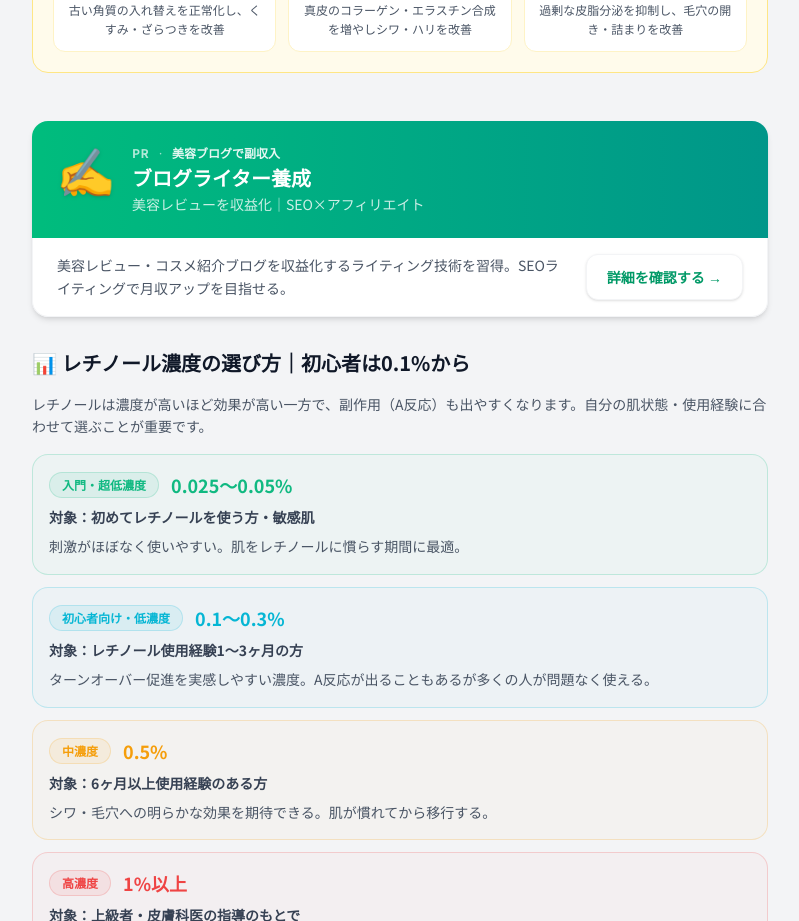
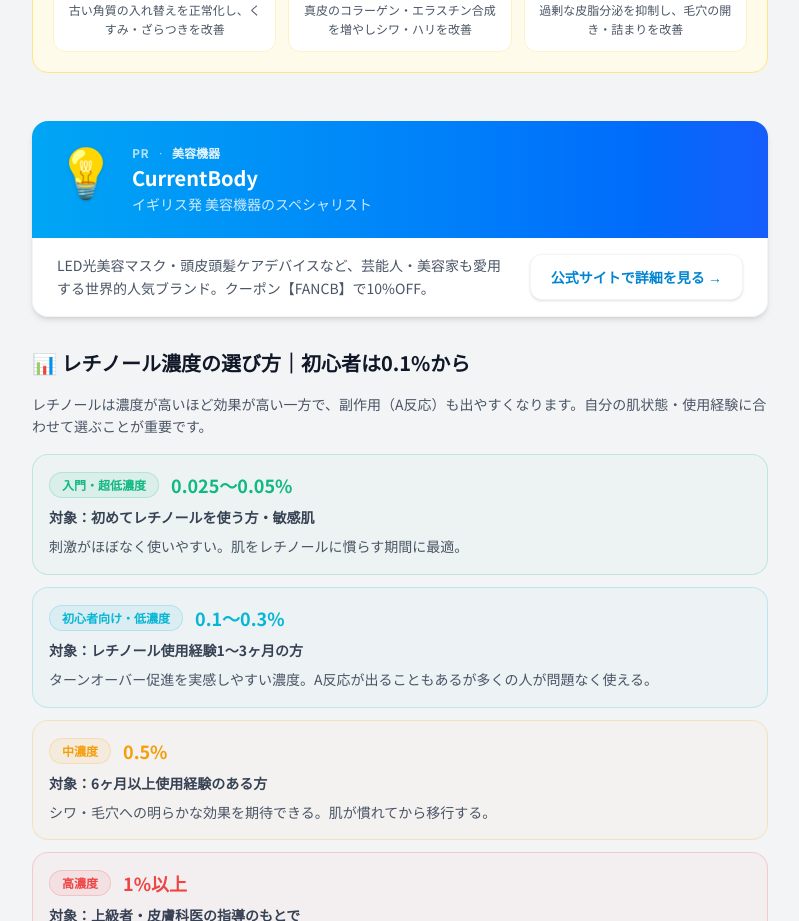
Before and after one commit to tz20262026/beauty-tech-japan, a Next.js app: page /retinol-guide in a window 1280 px wide. Shown: the part 1280-2201 px from the top of the page, without its empty margins (240-1039 px from the left). Built offline with nearby package versions, Linux system fonts and the light colour scheme; no server answers.

Commit message:
feat: 記事内アフィリエイトにスキンケア/ヘアケア/更年期等のタグ紐付けを拡充(全記事の約4割を占めるスキンケア系記事に無関係な広告が出ていた問題を解消)

```diff
--- a/src/components/ArticleAffiliateCard.tsx
+++ b/src/components/ArticleAffiliateCard.tsx
@@ -76,6 +76,75 @@ const AFFILIATES: AffiliateItem[] = [
     ctaBg: "bg-white",
     ctaText: "text-emerald-600",
   },
+  {
+    href: "https://px.a8.net/svt/ejp?a8mat=4BACLG+CNGPN6+1KYA+2Z68LU",
+    emoji: "🌸",
+    label: "更年期・女性ホルモンケア",
+    title: "LUNA-ルーナ-",
+    tagline: "揺らぐ40代からの女を上げるグラマラスサプリ",
+    desc: "更年期世代のゆらぎ・ハリ不足に着目したハーバルサプリメント。全額返金保証付きで初めての方でも試しやすい設計です。",
+    cta: "初回価格を見る →",
+    gradient: "from-rose-500 to-fuchsia-600",
+    ctaBg: "bg-white",
+    ctaText: "text-rose-600",
+    tags: ["更年期", "サプリメント"],
+  },
+  // 【2026-08-25追加】スキンケア関連タグ(全記事の約4割を占める最多タグ)が
+  // これまでAFFILIATESに1件もマッチせず、資格スクール/ダンス等の無関係な広告が
+  // ランダム表示されていたため、既存承認済みリンク(AffiliateSectionBeautyで設置済み)を
+  // tags付きでここにも追加し、記事内容と広告の関連性を高める。
+  {
+    href: "https://px.a8.net/svt/ejp?a8mat=4B7USZ+G7GTMA+1USQ+2Z68LU",
+    emoji: "🧴",
+    label: "スキンケア",
+    title: "ORBIS Mr.",
+    tagline: "洗顔・化粧水・乳液がこれ1本｜初回990円",
+    desc: "肌荒れ・テカリ・毛穴悩みに応えるオールインワンスキンケア。初回送料無料でお試しできる高評価シリーズです。",
+    cta: "初回990円で試す →",
+    gradient: "from-teal-500 to-cyan-600",
+    ctaBg: "bg-white",
+    ctaText: "text-teal-600",
+    tags: ["スキンケア", "保湿", "美白", "毛穴", "敏感肌", "バリア機能"],
+  },
+  {
+    href: "https://px.a8.net/svt/ejp?a8mat=4B7USZ+G8NOTU+8UW+69HA9",
+    emoji: "💇",
+    label: "ヘアケア",
+    title: "ラサーナ La Sana",
+    tagline: "海藻ヘアエッセンスの人気ヘアケアブランド",
+    desc: "ダメージヘア・アウトバストリートメントで話題の海藻由来ヘアケア。乾燥・パサつきが気になる髪に。",
+    cta: "うるツヤ髪ケアを見る →",
+    gradient: "from-amber-500 to-orange-600",
+    ctaBg: "bg-white",
+    ctaText: "text-amber-600",
+    tags: ["ヘアケア", "スカルプケア", "ダメージケア"],
+  },
+  {
+    href: "https://px.a8.net/svt/ejp?a8mat=4B82L5+B2B0HE+4P4W+C465T",
+    emoji: "💊",
+    label: "エイジングケア・サプリ",
+    title: "GAAH",
+    tagline: "医療従事者が推奨するNMNサプリ No.1",
+    desc: "エイジングケア・美容意識の高い読者に響くNMNサプリメント。医療従事者推奨という信頼性の高い訴求ポイント。",
+    cta: "詳細を見る →",
+    gradient: "from-lime-500 to-green-600",
+    ctaBg: "bg-white",
+    ctaText: "text-green-600",
+    tags: ["エイジングケア", "アンチエイジング", "サプリメント", "抗酸化", "インナービューティー", "インナーケア"],
+  },
+  {
+    href: "https://px.a8.net/svt/ejp?a8mat=4B82L5+AQZRZM+54TM+5YRHE",
+    emoji: "💡",
+    label: "美容機器",
+    title: "CurrentBody",
+    tagline: "イギリス発 美容機器のスペシャリスト",
+    desc: "LED光美容マスク・頭皮頭髪ケアデバイスなど、芸能人・美容家も愛用する世界的人気ブランド。クーポン【FANCB】で10%OFF。",
+    cta: "公式サイトで詳細を見る →",
+    gradient: "from-sky-500 to-blue-600",
+    ctaBg: "bg-white",
+    ctaText: "text-sky-600",
+    tags: ["美容機器", "美容家電", "ビューティーテック", "テクノロジー"],
+  },
 ];
 
 function hashId(id: string): number {
```
